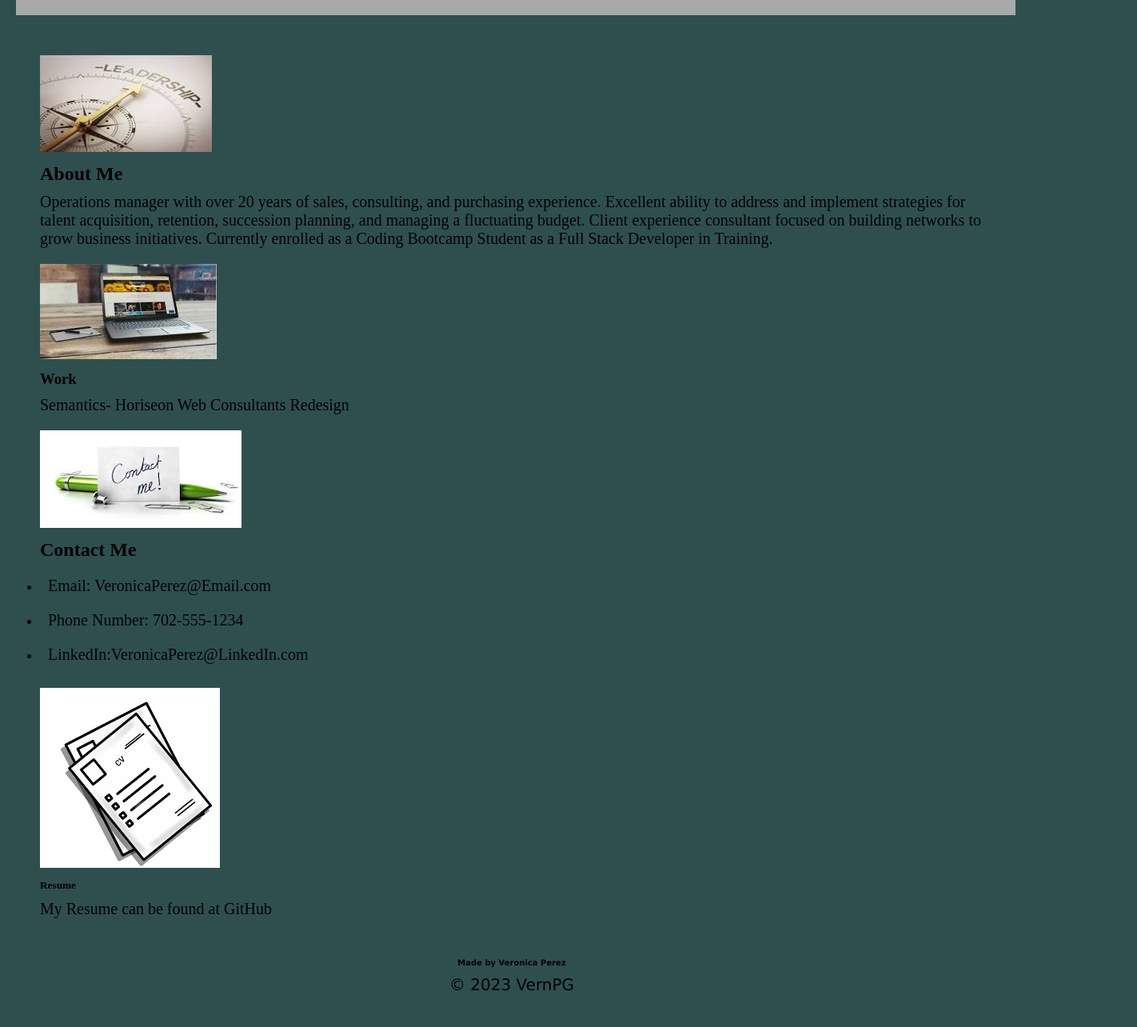
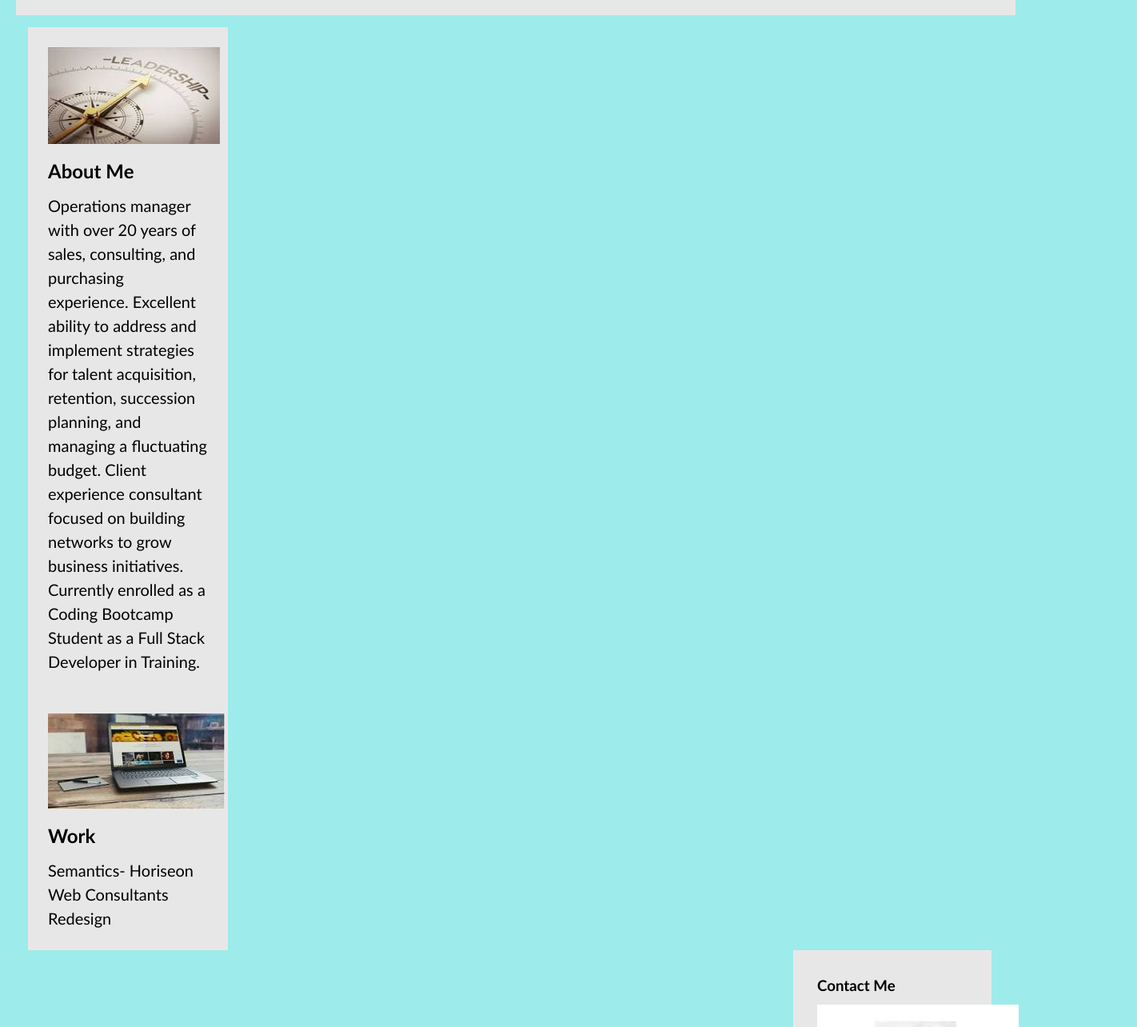
Before and after one commit to VernPG/portfolio, a plain HTML site: page index.html in a window 1280 px wide. Shown: the part 136-1420 px from the top of the page at 80% size, 1422 px wide, since content can reach past the window. Drawn offline with Linux system fonts and the light colour scheme.

Commit message:
stylesheet updates

```diff
--- a/assets/style.css
+++ b/assets/style.css
@@ -5,21 +5,26 @@
 }
 
 body {
-    background-color: darkslategray;
+    background-color: rgb(158, 235, 235);
+    background-position: center;
+    font-family: 'Gill Sans', 'Gill Sans MT', Calibri, 'Trebuchet MS', sans-serif;
+    line-height: 1.5;
+
 }
 
 .header {
     padding: 30px;
     margin-left: 10px;
     font-family: Impact, Haettenschweiler, 'Arial Narrow Bold', sans-serif;
-    background-color: darkgray;
-    color: rgb(3, 69, 69);
+    background-color: rgb(232, 231, 232);
+    color: goldenrod;
 }
 
 .header h1 {
     display:inline-block;
     font-size: 50px;
-    margin-left: 20px;
+    text-indent: -10px;
+    margin-left: 10px;
 
 }
 
@@ -29,7 +34,7 @@ body {
     float: right;
     justify-content: flex-end;
     font-size: 25px;
-    color: black;
+    color: rgb(117, 114, 114);
 }
 
 .header nav ul {
@@ -41,27 +46,59 @@ body {
     margin-left: 25px;
 }
 
+/* <!-- below is my nav bar with the highlight links--> */
+
 a {
-    color: darkslategray;
+    color: rgb(117, 114, 114);
 }
 
 p {
     font-size: 20px;
 }
 
-.hero {
-    height: auto;
-    width: auto;
-    margin-bottom: 25px;
-    font-family: Impact, Haettenschweiler, 'Arial Narrow Bold', sans-serif;
-    font-size: 20px;
-
+.about {
+    margin-left: 20px;
+    padding: 20px;
+    clear: both;
+    float: left;
+    width: 20%;
+    height: 100%;
+    background-color:rgb(232, 231, 232);
 }
 
-.content {
+.work {
+    margin-left: 20px;
+    display: block;
+    padding: 20px;
+    clear: both;
+    float: left;
+    width: 20%;
+    height: 100%;
+    background-color:rgb(232, 231, 232);
+}
+
+.contact {
+    margin-right: 20px;
+    padding: 20px;
+    clear: both;
     float: right;
-    margin-left: 25px;
+    width: 20%;
+    height: 100%;
+    font-family: 'Gill Sans', 'Gill Sans MT', Calibri, 'Trebuchet MS', sans-serif;
+    background-color:rgb(232, 231, 232);
 }
+
+/* .contact-me,.resume {
+    margin-top: 40px;
+    text-align: center;
+
+} */
+
+
+
+
+
+
 
 
     /* <!--leave as is below--!>  */
@@ -72,7 +109,7 @@ p {
     font-family: Verdana, Geneva, Tahoma, sans-serif;
     text-align: center;
 }
-.footer h5 {
+.footer h6,.footer p {
     font-size: 10px;
     text-align: center;
 
--- a/index.html
+++ b/index.html
@@ -30,55 +30,46 @@
     </header>
     <main class="hero"></main>
     <hgroup class="content">
-        <section class="About Me">
+        <article class="about">
             <img src="./images/leadership.jpeg" alt="image of a compass to show guidance of a leader">
             <h2>About Me</h2>
             <p>
                 Operations manager with over 20 years of sales, consulting, and purchasing experience. Excellent ability to address and implement strategies for talent acquisition, retention, succession planning, and managing a fluctuating budget. Client experience consultant focused on building networks to grow business initiatives. Currently enrolled as a Coding Bootcamp Student as a Full Stack Developer in Training.
             </p>
-        </section>
+        </article>
 
-        <section id="Work" class="Work">
+        <article class="work">
             <img src="./images/laptop image.jpeg" alt="example of first website redesign"
             class="float-left" />
 
-            <h3>Work</h3>
+            <h2>Work</h2>
             <p>
                 Semantics- Horiseon Web Consultants Redesign
             </p>
 
-        </section>
+        </article>
 
-        <section id="Contact Me" class="Contact Me">
-            <img src="./images/contact image.jpeg" alt="contact me written on paper with a green pen in the background">
-            <h2>Contact Me</h2>
-            <ul>
-                <li>
-                    <p>Email: VeronicaPerez@Email.com</p>
-                </li>
-                <li>
-                    <p>Phone Number: 702-555-1234</p>
-                </li>
-                <li>
-                    <p>LinkedIn:VeronicaPerez@LinkedIn.com</p>
-                </li>
-            </ul>
-        </section>
-
-        <section id="Resume" class="Resume">
-            <img src="./images/resume cv.png" alt="image of  resume with cv title"
-            class="float-left" />
-            <h5>Resume</h5>
-            <p>
-                My Resume can be found at GitHub
-            </p>
-        </section>
+        <aside>
+            <main class="contact">
+            <section id="contact-Me">
+            <h3>Contact Me</h3>
+            <img src="./images/contact image.jpeg" alt="contact me written on paper with a green pen in the background" />
+            <p>Email: VeronicaPerez@Email.com</p>
+            <p>Phone Number: 702-555-1234</p>
+            <p>LinkedIn:VeronicaPerez@LinkedIn.com</p>
+            </section>
+            <section class="resume">
+            <h3>Resume</h3>
+            <img src="./images/resume cv.png" alt="image of resume with cv title" />
+            <p> My Resume can be found at GitHub at VernPG@gitbub.io.nothingistheretoshare.com </p>
+            </section>
+        </aside>
 
     </hgroup>
 
 
     <main class="footer">
-        <h5>Made by Veronica Perez</h5>
+        <h6>Made by Veronica Perez</h6>
         <p>&copy; 2023 VernPG</p>
     </main>
 
```
